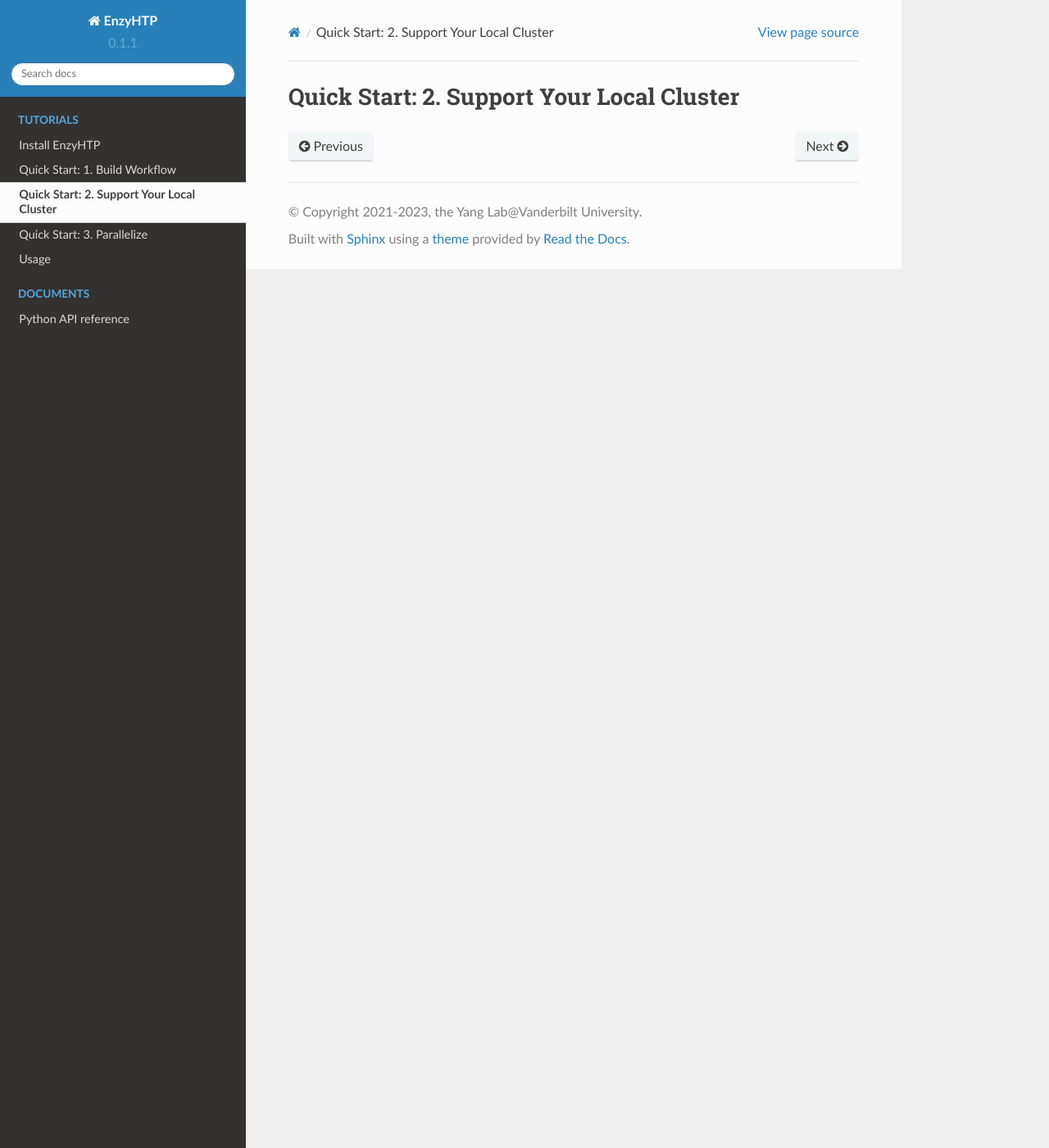
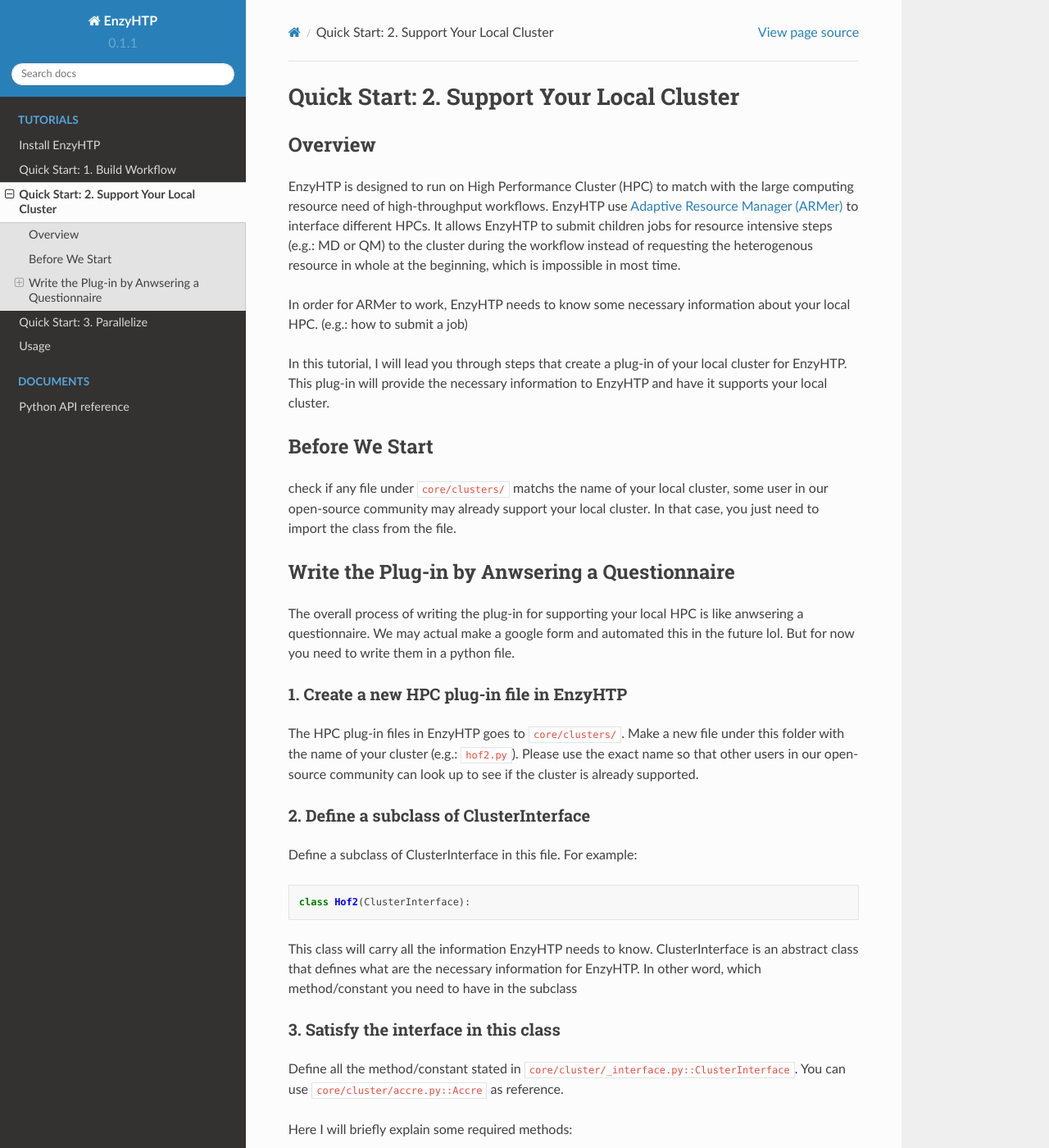
Before and after one commit to ChemBioHTP/enzyhtp_doc, a Sphinx documentation site: the page built from docs/source/qkst_cluster.rst, in a window 1280 px wide and 1400 px high. Shown: the whole window at 82% size. Built offline with Sphinx 7.4.7 and the Read the Docs theme 2.0.0, drawn with Linux system fonts in a browser that asks for light colours; some of the changed text lies outside the part shown.

Commit message:
Update: eod

```diff
--- a/docs/source/qkst_cluster.rst
+++ b/docs/source/qkst_cluster.rst
@@ -1,3 +1,90 @@
 ==============================================
  Quick Start: 2. Support Your Local Cluster
 ==============================================
+
+Overview
+========================================================
+
+EnzyHTP is designed to run on High Performance Cluster (HPC) to match with
+the large computing resource need of high-throughput workflows. EnzyHTP use `Adaptive Resource Manager (ARMer) <https://pubs.acs.org/doi/10.1021/acs.jcim.3c00618>`_
+to interface different HPCs. It allows EnzyHTP to submit children jobs for
+resource intensive steps (e.g.: MD or QM) to the cluster during the workflow
+instead of requesting the heterogenous resource in whole at the beginning, which
+is impossible in most time.
+
+In order for ARMer to work, EnzyHTP needs to know some necessary information about
+your local HPC. (e.g.: how to submit a job)
+
+In this tutorial, I will lead you through steps that create a plug-in of your
+local cluster for EnzyHTP. This plug-in will provide the necessary information
+to EnzyHTP and have it supports your local cluster.
+
+
+Before We Start
+========================================================
+check if any file under ``core/clusters/`` matchs the name of your local cluster,
+some user in our open-source community may already support your local cluster.
+In that case, you just need to import the class from the file.
+
+Write the Plug-in by Anwsering a Questionnaire
+========================================================
+
+The overall process of writing the plug-in for supporting your local HPC is like
+anwsering a questionnaire. We may actual make a google form and automated this in the future lol. But
+for now you need to write them in a python file.
+
+1. Create a new HPC plug-in file in EnzyHTP
+--------------------------------------------------------
+The HPC plug-in files in EnzyHTP goes to ``core/clusters/``. Make a new file under this folder with the
+name of your cluster (e.g.: ``hof2.py``). Please use the exact name so that other users in our open-source
+community can look up to see if the cluster is already supported.
+
+2. Define a subclass of ClusterInterface
+--------------------------------------------------------
+Define a subclass of ClusterInterface in this file. For example:
+
+.. code:: python
+
+    class Hof2(ClusterInterface):
+
+This class will carry all the information EnzyHTP needs to know. ClusterInterface is an abstract class that
+defines what are the necessary information for EnzyHTP. In other word, which method/constant you need
+to have in the subclass
+
+3. Satisfy the interface in this class
+--------------------------------------------------------
+Define all the method/constant stated in ``core/cluster/_interface.py::ClusterInterface``. You can use ``core/cluster/accre.py::Accre``
+as reference.
+
+Here I will briefly explain some required methods:
+
+.. code:: python
+
+    @classmethod
+    def parser_resource_str(cls, res_dict: dict) -> str:
+
+.. dropdown:: :fa:`eye,mr-1` Click to see interface explanation
+
+    Input
+        an enzyhtp-standard-format resource dictionary. like this:
+
+        .. code:: python
+
+            # The default resource dict for CPU-based MD
+            {
+            'core_type' : 'cpu',
+            'nodes':'1',
+            'node_cores' : '16',
+            'job_name' : 'EHTP_MD',
+            'partition' : 'production',
+            'mem_per_core' : '3G',
+            'walltime' : '1-00:00:00',
+            'account' : 'xxx'
+            }
+
+        Functions like PDBMD() will feed a dictionary like this when calling this method. User can change values
+        in this dictionary (e.g.: user may set ``partition`` as ``shared`` for hof2 according to
+        `this <https://www.hoffman2.idre.ucla.edu/Using-H2/Computing/Computing.html#requesting-multiple-cores>`_ )
+
+    Output:
+        xxx
```
Also changed, not shown: docs/source/install.rst (+8 -8 lines), docs/source/qkst_general.rst (+8 -11 lines).
